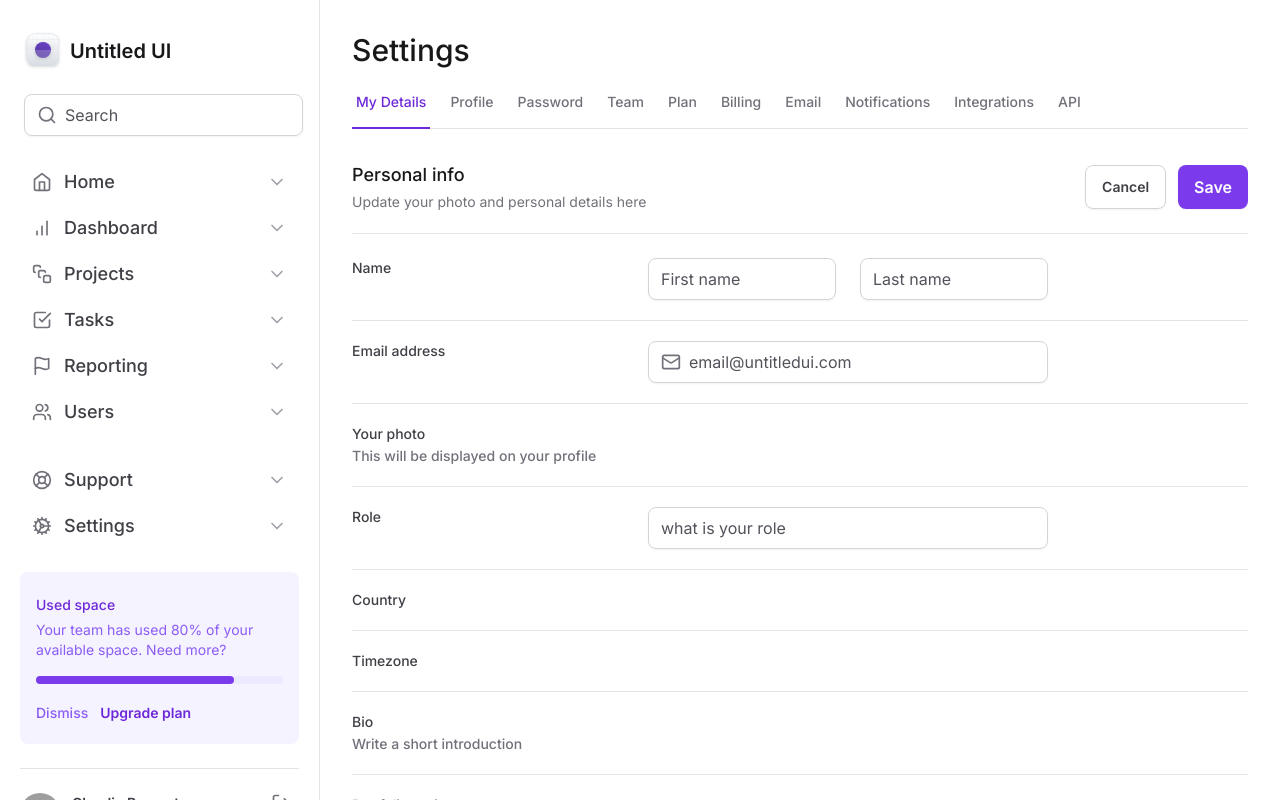
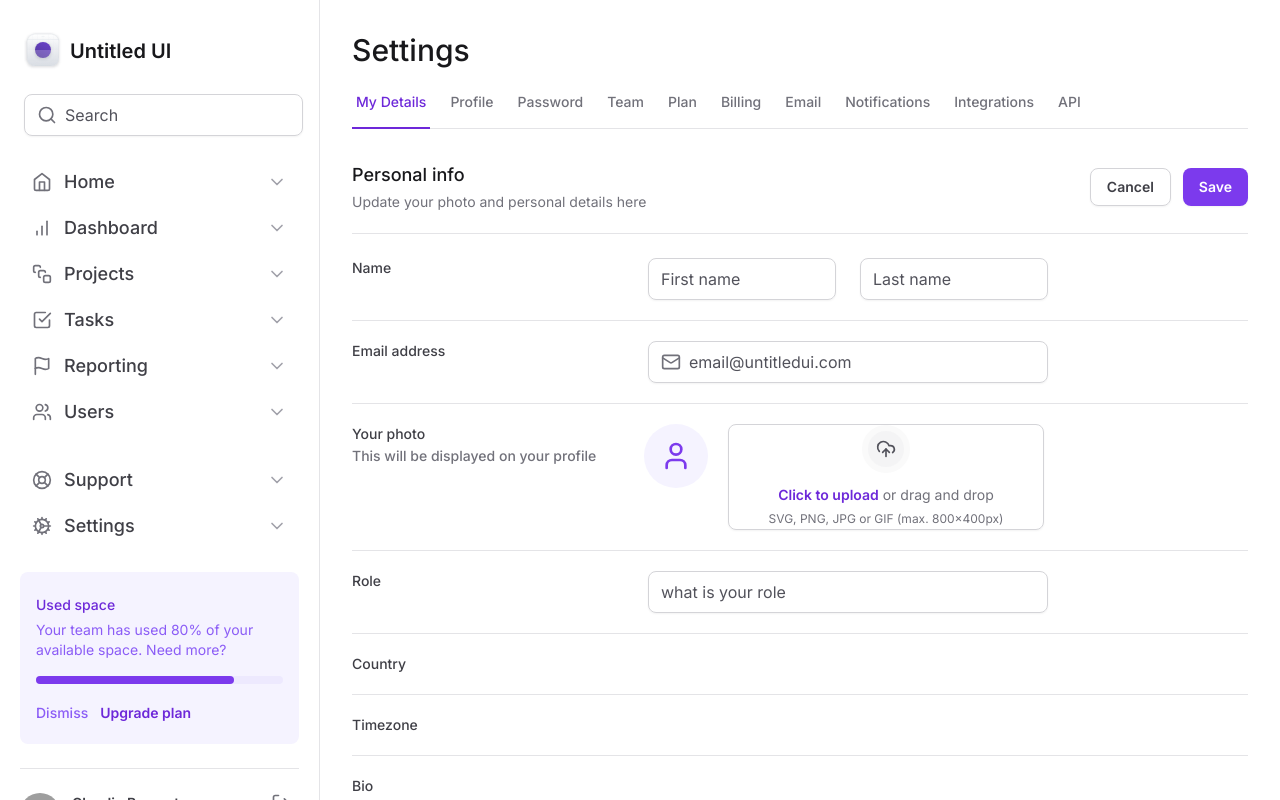
Before and after one commit to claudiobarsante/tailwind-basics, a Next.js app: page / in a window 1280 px wide. Shown: the top 800 px of the page. Built offline with nearby package versions, Linux system fonts and the light colour scheme; grey boxes are pictures that could not be loaded.

Commit message:
feat: add photo upload container

```diff
--- a/src/app/page.tsx
+++ b/src/app/page.tsx
@@ -1,4 +1,4 @@
-import { Mail } from 'lucide-react';
+import { Mail, UploadCloud, User } from 'lucide-react';
 import { Input } from './components/Input';
 import SettingsTabs from './components/SettingsTabs';
 
@@ -18,14 +18,13 @@ export default function Home() {
           <div className="ml-auto flex gap-3">
             <button
               type="button"
-              className="rounded-lg border  border-zinc-300 px-4 py-2.5 text-sm font-semibold text-zinc-700 shadow-sm hover:bg-zinc-50"
+              className="rounded-lg border border-zinc-300 px-4 py-2 text-sm font-semibold text-zinc-700 shadow-sm hover:bg-zinc-50"
             >
               Cancel
             </button>
             <button
               type="submit"
-              form="settings-form"
-              className="rounded-lg bg-violet-600 px-4 py-2.5 font-semibold text-white shadow-sm hover:bg-violet-700"
+              className="rounded-lg bg-violet-600 px-4 py-2 text-sm font-semibold text-white shadow-sm hover:bg-violet-700"
             >
               Save
             </button>
@@ -60,10 +59,32 @@ export default function Home() {
             <div />
           </div>
           <div className="grid grid-cols-form gap-3 pt-5">
-            <label htmlFor="email" className="text-sm font-medium text-zinc-700">
+            <label htmlFor="photo" className="text-sm font-medium text-zinc-700">
               Your photo
               <span className="mt-0.5 block text-sm text-zinc-500">This will be displayed on your profile</span>
             </label>
+            <div className="flex items-start gap-5">
+              <div className="flex size-16 items-center justify-center rounded-full bg-violet-50">
+                <User className="size-8 text-violet-600" />
+              </div>
+              <label
+                htmlFor="photo"
+                className="hover:bg-violet-25 group flex flex-1 cursor-pointer flex-col items-center gap-3 rounded-lg  border border-zinc-300 text-center text-zinc-500 shadow-sm hover:border-violet-200 hover:text-violet-500"
+              >
+                <div className="border-6 rounded-full border-zinc-50 bg-zinc-100 p-2 group-hover:border-violet-50 group-hover:bg-violet-100">
+                  <UploadCloud className="size-5  text-zinc-600 group-hover:text-violet-600" />
+                </div>
+                <div>
+                  <div className="flex flex-col items-center gap-1">
+                    <span className="text-sm">
+                      <span className="font-semibold text-violet-700">Click to upload</span> or drag and drop
+                    </span>
+                  </div>
+                  <span className="text-xs text-zinc-500">SVG, PNG, JPG or GIF (max. 800x400px)</span>
+                </div>
+              </label>
+              <input type="file" className="sr-only" id="photo" />
+            </div>
           </div>
           <div className="grid grid-cols-form gap-3 pt-5">
             <label htmlFor="role" className="text-sm font-medium text-zinc-700">
@@ -117,3 +138,14 @@ export default function Home() {
     </>
   );
 }
+//======================================================================
+/* {When you need to style an element based on the state of some parent
+     element, mark the parent with the group class, and use group-* modifiers
+     like group-hover to style the target element} https://tailwindcss.com/docs/hover-focus-and-other-states#styling-based-on-parent-state */
+//======================================================================
+/*
+<label htmlFor='photo'>Selecionar arquivo</label>
+<input type="file" className="sr-only" id="photo"/>
+Instead of styling the input file,you can style the label and make the input invisible with
+'sr-only' but  readable for screen readers
+*/
--- a/tailwind.config.ts
+++ b/tailwind.config.ts
@@ -8,6 +8,14 @@ const config: Config = {
   ],
   theme: {
     extend: {
+      borderWidth: {
+        6: '6px'
+      },
+      colors: {
+        violet: {
+          25: '#fcfaff'
+        }
+      },
       gridTemplateColumns: {
         app: 'minmax(18rem,20rem) 1fr',
         profile: 'max-content 1fr max-content',
```
